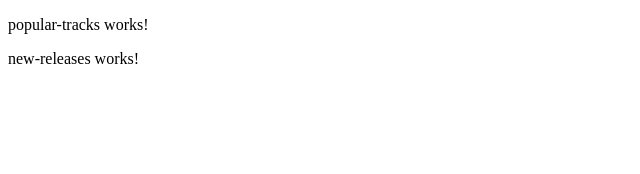
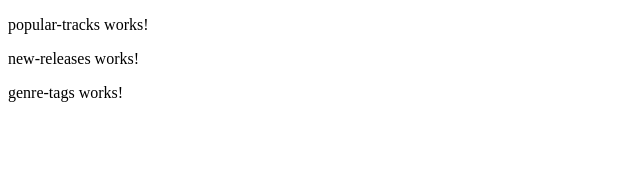
Before and after one commit to muze-space/Muze, an Angular app: page / in a window 1280 px wide. Shown: the top 174 px of the page, without its empty margins (0-640 px from the left). Built offline with nearby package versions, Linux system fonts and the light colour scheme.

Commit message:
feat: add empty Genre Tags page

```diff
--- /dev/null
+++ b/src/app/components/genre-tags/genre-tags.html
@@ -0,0 +1 @@
+<p>genre-tags works!</p>
--- a/src/app/pages/discover/discover.html
+++ b/src/app/pages/discover/discover.html
@@ -1,2 +1,3 @@
 <app-popular-tracks></app-popular-tracks>
 <app-new-releases></app-new-releases>
+<app-genre-tags></app-genre-tags>
--- a/src/app/pages/discover/discover.ts
+++ b/src/app/pages/discover/discover.ts
@@ -1,10 +1,11 @@
 import { Component } from '@angular/core';
 import { PopularTracks } from "../../components/popular-tracks/popular-tracks";
 import { NewReleases } from "../../components/new-releases/new-releases";
+import { GenreTags } from "../../components/genre-tags/genre-tags";
 
 @Component({
   selector: 'app-discover',
-  imports: [PopularTracks, NewReleases],
+  imports: [PopularTracks, NewReleases, GenreTags],
   templateUrl: './discover.html',
   styleUrl: './discover.css',
 })
```
Also changed, not shown: src/app/components/genre-tags/genre-tags.ts (added, +9 -0 lines), src/app/components/genre-tags/genre-tags.css (added), 1 other file (tests, documents, lock files or other folders).
